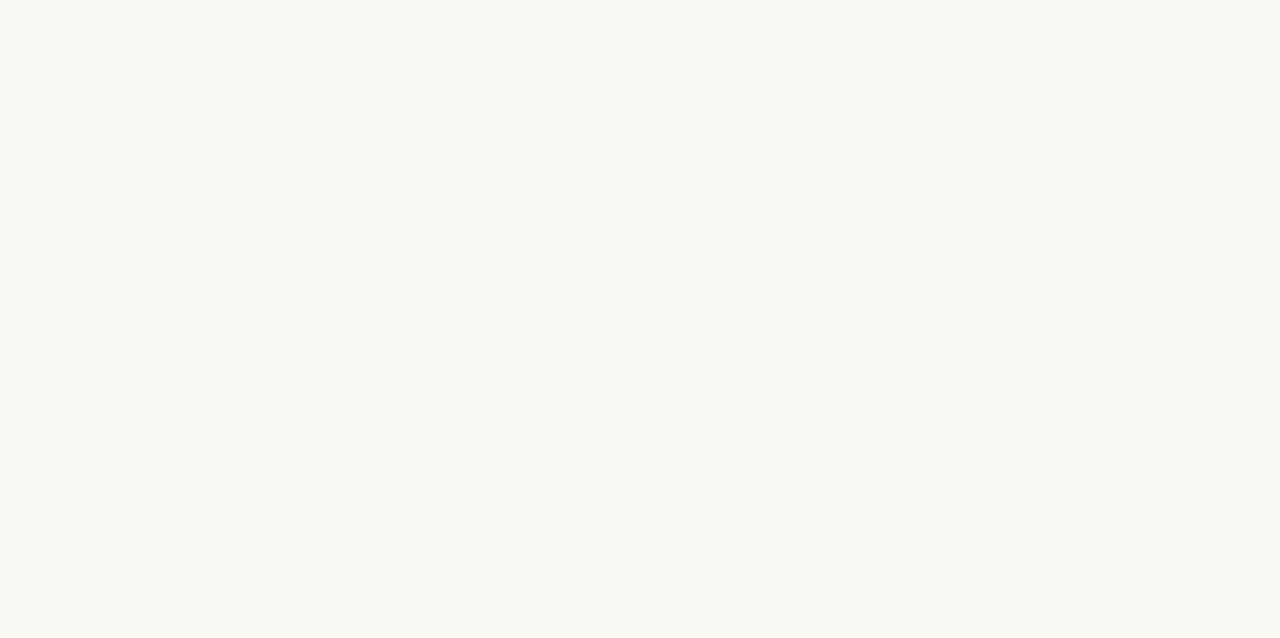
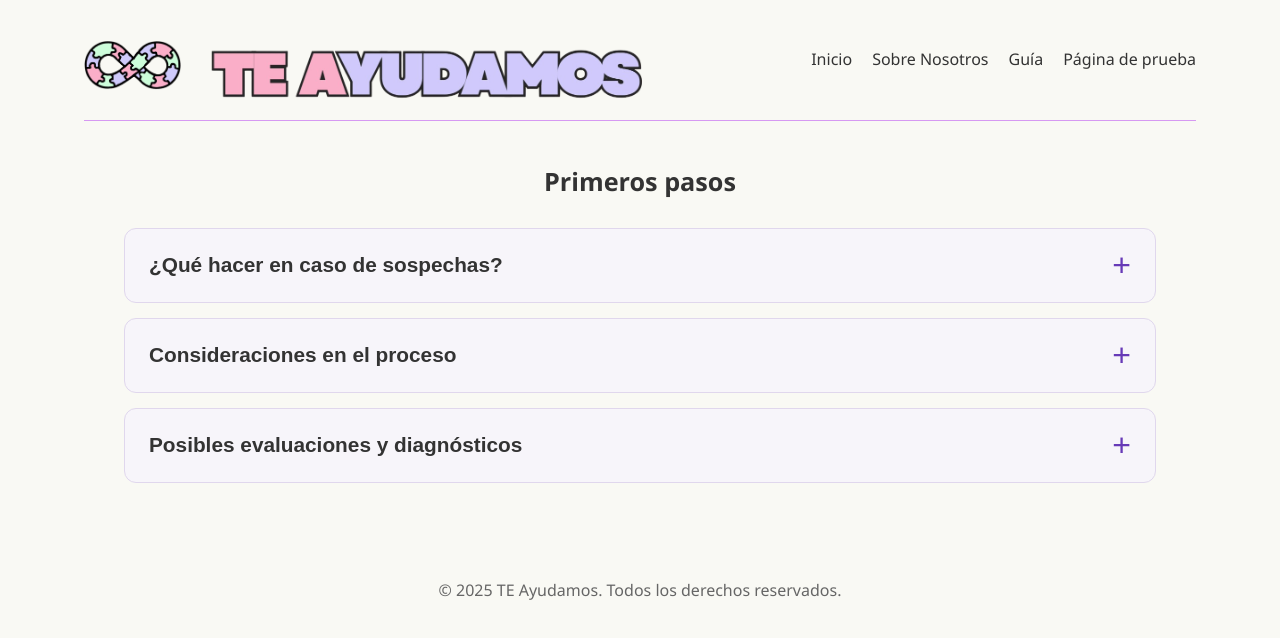
Before and after one commit to isissvh/Proyecto_TE_Ayudamos_INFOSOC, a React (Vite) app in the folder frontend/: page /primerospasos in a window 1280 px wide. Before the commit this address had no page. Shown: the top 638 px of the page. Built offline with nearby package versions, Linux system fonts and the light colour scheme.

Commit message:
agregué primeros pasitos

```diff
--- a/frontend/src/main.jsx
+++ b/frontend/src/main.jsx
@@ -11,6 +11,7 @@ import { Credencial } from "./pages/Credencial.jsx";
 import Inicio from "./pages/Inicio.jsx";
 import { Diadia } from "./pages/diadia.jsx";
 import { SenalesDeAlerta } from "./pages/SenalesDeAlerta.jsx";
+import { PrimerosPasos } from "./pages/PrimerosPasos.jsx";
 
 //estilos
 import "./Styles/index.css";
@@ -28,6 +29,7 @@ ReactDOM.createRoot(document.getElementById("root")).render(
           <Route path="/credencial" element={<Credencial />} />
           <Route path="/diadia" element={<Diadia />} />
           <Route path="/senalesdealerta" element={<SenalesDeAlerta />} />
+          <Route path="/primerospasos" element={<PrimerosPasos />} />
         </Route>
       </Routes>
     </BrowserRouter>
--- a/frontend/src/pages/Guia.jsx
+++ b/frontend/src/pages/Guia.jsx
@@ -4,6 +4,7 @@ import { Link, Outlet } from 'react-router-dom';
 import { Credencial } from "./Credencial";
 import { Diadia } from "./diadia";
 import { SenalesDeAlerta } from "./SenalesDeAlerta";
+import { PrimerosPasos } from "./PrimerosPasos";
 
 export function Guia() {
   return (
@@ -13,7 +14,7 @@ export function Guia() {
           <nav className="guia-menuItems">
             <a href="#QueEsElAutismo">¿Qué es el autismo?</a>
             <Link to="/senalesdealerta">Señales de alerta</Link>
-            <p>Primeros pasos</p>
+            <Link to="/primerospasos">Primeros pasos</Link>
             <p>Qué test me sirven</p>
             <p>Diagnostico oficial slay</p>
             <p>Profesionales</p>
--- /dev/null
+++ b/frontend/src/pages/PrimerosPasos.jsx
@@ -0,0 +1,63 @@
+import React from "react";
+import "../Styles/highlight.css";
+import HighlightArticle from "../components/HighlightArticle.jsx";
+import Mark from "../components/Mark.jsx";
+import AcordeonItem from "./AcordeonItem.jsx";
+
+export function PrimerosPasos() {
+  return (
+    <div style={{ padding: "40px" }}>
+      <HighlightArticle title="Primeros pasos">
+
+        <AcordeonItem title="¿Qué hacer en caso de sospechas?">
+          <p>
+            Ante la sospecha de que su hijo/a pueda tener TEA, se les recomienda a los tutores legales llevarlo a su pediatra o a un médico de familia.
+            Este profesional les podrá dar una derivación a un
+            <Mark tip = "Grupo de profesionales de distintas áreas que planifican y actúan en conjunto (con la familia) para evaluar, intervenir y hacer seguimiento con objetivos comunes."> equipo multidisciplinario</Mark> que puede incluir:
+          </p>
+            <ul>
+                <li>Pediatra</li>
+                <li>Neurólogo infantil</li>
+                <li>Psicólogo</li>
+                <li>Fonoaudiólogo</li>
+                <li>Terapeuta ocupacional</li>
+                <li>Trabajador social</li>
+            </ul>
+            <p>
+                Estos profesionales podrán evaluar y trabajar con las necesidades cognitivas específicas del paciente.
+            </p>
+        </AcordeonItem>
+
+        <AcordeonItem title="Consideraciones en el proceso">
+            <p>
+                Puede que exista una espera para la evaluación. Durante este tiempo, es importante que los padres o tutores observen y anoten comportamientos, habilidades y dificultades que presente el niño/a.
+            </p>
+            <p>
+                En ese caso, se recomienda tomar <Mark tip= "Atenciones de salud/rehabilitación que no requieren hospitalización; la persona asiste a sesiones programadas y regresa a casa"> terapias ambulatorias</Mark>, como las fonoaudiológicas,
+                las cuales pueden ayudar a aprender o trabajar las habilidades de comunicación. También se puede recibir asistencia de un/una terapeuta ocupacional,
+                que puede ayudar con las habilidades de autoayuda.
+            </p>
+            <p>
+                Se les recomienda seguir involucrando a su hijo/a en actividades de juego diarias. Relacionarse con otros niños también le permitirá trabajar sus habilidades.
+            </p>
+        </AcordeonItem>
+
+        <AcordeonItem title="Posibles evaluaciones y diagnósticos">
+            <p>
+                Su pediatra les puede solicitar realizar una prueba de detección llamada
+                <Mark tip="Un cuestionario breve para ver si niñas/os de 16–30 meses podrían mostrar señales tempranas de TEA."> M-CHAT-R-F</Mark>,
+                la cual no diagnostica el autismo, pero sí puede facilitar la detección de las personas que necesitan más evaluación.
+            </p>
+            <p>
+                Otra evaluación que sí confirma el diagnóstico de autismo es el
+                <Mark tip="Prueba observacional estandarizada, aplicada por profesionales, que evalúa comunicación social y comportamientos repetitivos para apoyar el diagnóstico de TEA (con módulos según edad y lenguaje)."> ADOS-2</Mark>,
+                el cual puede ser solicitado por un psiquiatra, neurólogo infantil.
+            </p>
+        </AcordeonItem>
+      </HighlightArticle>
+    </div>
+
+  );
+}
+
+export default PrimerosPasos;
--- a/frontend/src/pages/SenalesDeAlerta.jsx
+++ b/frontend/src/pages/SenalesDeAlerta.jsx
@@ -3,7 +3,6 @@ import "../Styles/highlight.css";
 import HighlightArticle from "../components/HighlightArticle.jsx";
 import Mark from "../components/Mark.jsx";
 import AcordeonItem from "./AcordeonItem.jsx";
-import "./diadia.css";
 
 export function SenalesDeAlerta() {
   return (
```
